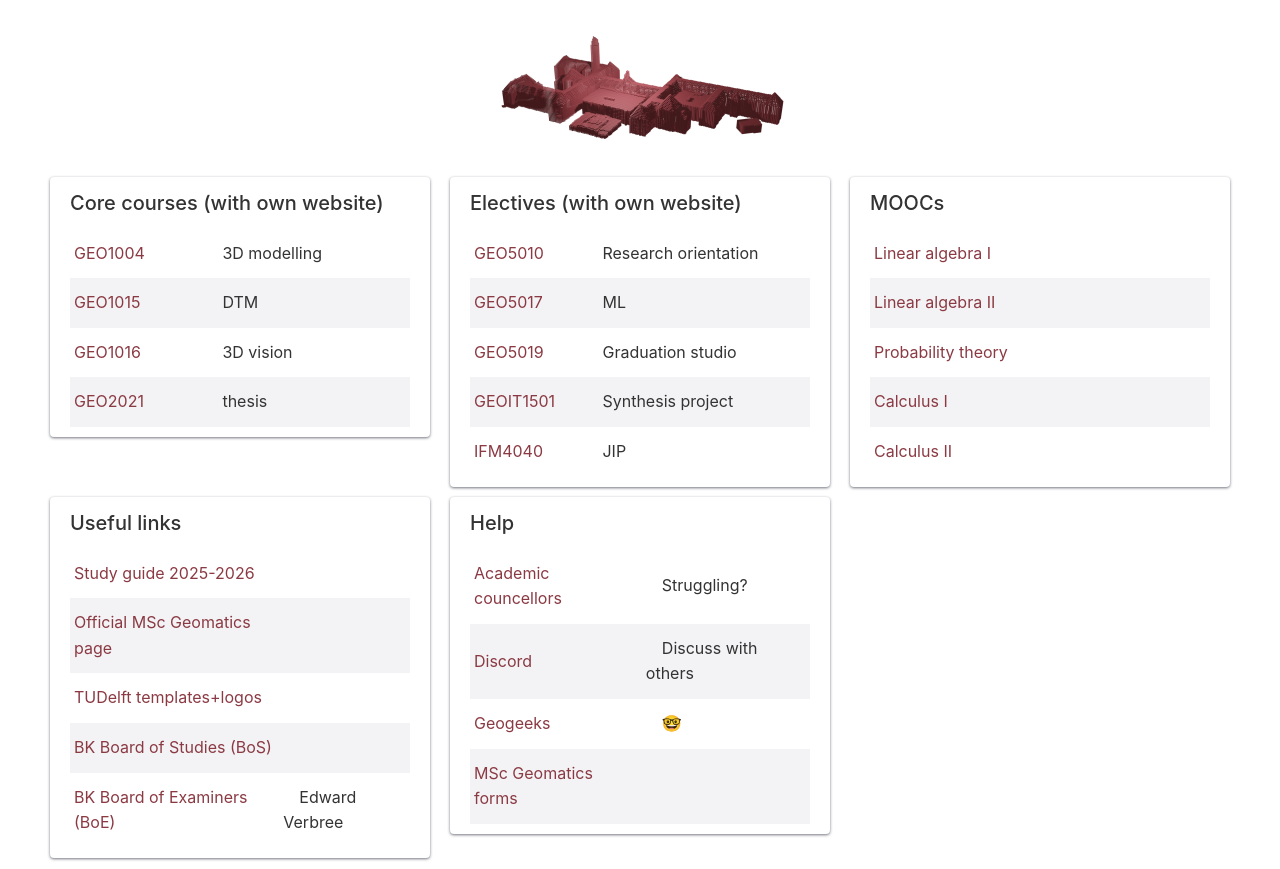
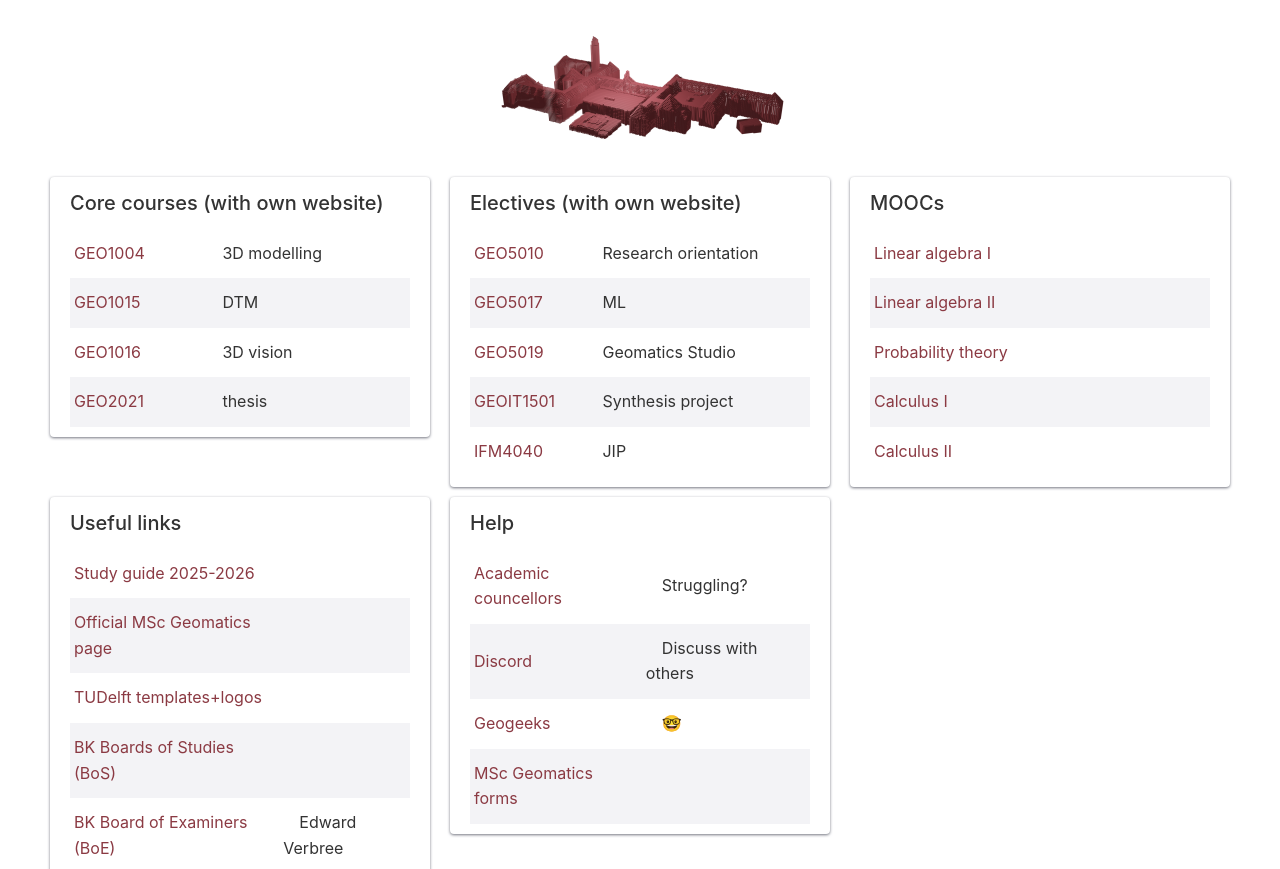
Before and after one commit to hugoledoux/gm_landing, a Jekyll site: the page built from index.md, in a window 1280 px wide, cut to the strip 0-869 px from the top of the page. Built offline with Jekyll 4.4.1, drawn with Linux system fonts in a browser that asks for light colours.

Commit message:
Fix links

```diff
--- a/_data/links.yml
+++ b/_data/links.yml
@@ -24,7 +24,7 @@
       extra: ML
     - name: GEO5019
       url: https://geomatics.bk.tudelft.nl/geo5019
-      extra: Graduation studio
+      extra: Geomatics Studio
     - name: GEOIT1501
       url: https://geomatics.bk.tudelft.nl/geoit1501
       extra: Synthesis project
@@ -59,10 +59,10 @@
       url: https://geomatics.tudelft.nl
     - name: TUDelft templates+logos
       url: https://www.tudelft.nl/en/tu-delft-corporate-design
-    - name: BK Board of Studies (BoS)
+    - name: BK Boards of Studies (BoS)
       url: https://www.tudelft.nl/en/student/a-be-student-portal/organisation/boards-of-studies
     - name: BK Board of Examiners (BoE)
-      url: https://www.tudelft.nl/en/student/a-be-student-portal/organisation/boards-of-studies
+      url: https://www.tudelft.nl/en/student/a-be-student-portal/organisation/board-of-examiners
       extra: Edward Verbree
 
 - category: Help
```
